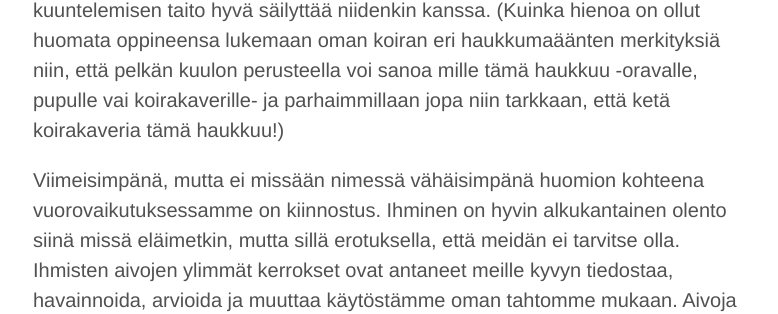
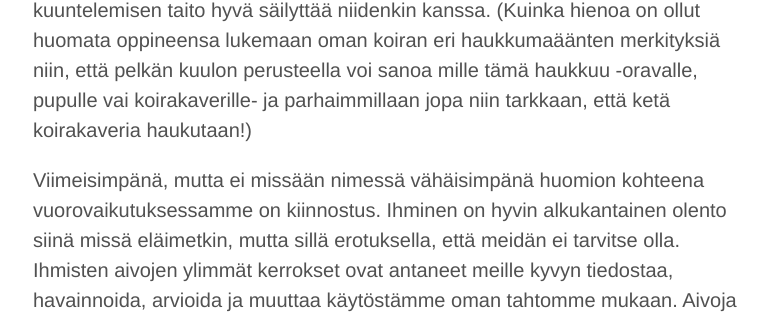
Before and after one commit to niinapiira/neppari.net, a Jekyll site: the page built from _posts/2016-02-05-kommunikaatio-on-tahtotila-ja-taito.md, in a window 1280 px wide and 900 px high, scrolled down 1839 px. Shown: the part 351-665 px from the top of the window, without its empty margins (247-1025 px from the left). Built offline with Jekyll 4.4.1, drawn with Linux system fonts in a browser that asks for light colours; some of the changed text lies outside the part shown.

Commit message:
Updated 2016-02-05-kommunikaatio-on-tahtotila-ja-taito.md

```diff
--- a/_posts/2016-02-05-kommunikaatio-on-tahtotila-ja-taito.md
+++ b/_posts/2016-02-05-kommunikaatio-on-tahtotila-ja-taito.md
@@ -15,7 +15,7 @@ Olen aina ollut erittäin kiinnostunut ihmisten lisäksi eläimistä. Myös täm
 
 Omaan avoimuuteen auttaa valtavasti muutama helppo huomio omassa kommunikaatiossaan: kuuntelu, kysely ja kiinnostus. **Kuuntelemisen taidosta on puhuttu aina, lapsesta saakka. Ja lapset ovatkin mestareita siinä.** Kuinka monta kertaa olenkaan kuullut ystävieni hyssyttelevän puhuessani heidän lapsensa kuullen jostain ”kielletystä”. Vaikka lapset eivät näennäisesti vaikuttaisi kuuntelevan, heillä on kuulemma korvat höröllään kaikelle ympärillä tapahtuvalle.
 
-**Kyseleminen on oma taitonsa, mutta alkuun pääsee aina helpolla: kaikki kysymykset, jotka auttavat keskustelukumppaniamme kertomaan itsestään edullista tietoa, on hyviä keskustelunavaajia ja -jatkajia.** Eläinten kanssa nämä kaksi ensimmäistä sulautuu (puheen puuttuessa) taidoksi havainnoida sanatonta viestintää, mutta koska useimmat eläimet myös ääntelevät, on kuuntelemisen taito hyvä säilyttää niidenkin kanssa. (Kuinka hienoa on ollut huomata oppineensa lukemaan oman koiran eri haukkumaäänten merkityksiä niin, että pelkän kuulon perusteella voi sanoa mille tämä haukkuu -oravalle, pupulle vai koirakaverille- ja parhaimmillaan jopa niin tarkkaan, että ketä koirakaveria tämä haukkuu!)
+**Kyseleminen on oma taitonsa, mutta alkuun pääsee aina helpolla: kaikki kysymykset, jotka auttavat keskustelukumppaniamme kertomaan itsestään edullista tietoa, on hyviä keskustelunavaajia ja -jatkajia.** Eläinten kanssa nämä kaksi ensimmäistä sulautuu (puheen puuttuessa) taidoksi havainnoida sanatonta viestintää, mutta koska useimmat eläimet myös ääntelevät, on kuuntelemisen taito hyvä säilyttää niidenkin kanssa. (Kuinka hienoa on ollut huomata oppineensa lukemaan oman koiran eri haukkumaäänten merkityksiä niin, että pelkän kuulon perusteella voi sanoa mille tämä haukkuu -oravalle, pupulle vai koirakaverille- ja parhaimmillaan jopa niin tarkkaan, että ketä koirakaveria haukutaan!)
 
 Viimeisimpänä, mutta ei missään nimessä vähäisimpänä huomion kohteena vuorovaikutuksessamme on kiinnostus. Ihminen on hyvin alkukantainen olento siinä missä eläimetkin, mutta sillä erotuksella, että meidän ei tarvitse olla. Ihmisten aivojen ylimmät kerrokset ovat antaneet meille kyvyn tiedostaa, havainnoida, arvioida ja muuttaa käytöstämme oman tahtomme mukaan. Aivoja ja käyttäytymistä treenaamalla me voimme muokata itsestämme melkein mitä vain, vaikka kommunikoinnin mestareita. **Kiinnostus ei tarvitse aina olla sisäsyntyistä motivoitumista itselle tärkeistä aiheista, vaan kiinnostus voi olla myös päätös.** Voimme useimmat päättää keskittyä johonkin vähemmänkin kiinnostavaan asiaan, jotta saamme hoidettua sen. Voimme päättää olla kiinnostuneita toisesta ihmisestä, kun esimerkiksi keskustelemme lapsen kanssa häntä kiinnostavasta aiheesta. Voimme myös päättää olla kiinnostuneita siitä, että ollessamme vuorovaikutuksessa toisten elävien olentojen kanssa, pidämme mielenkiintomme ja keskittymiskykymme yllä.
 
```
